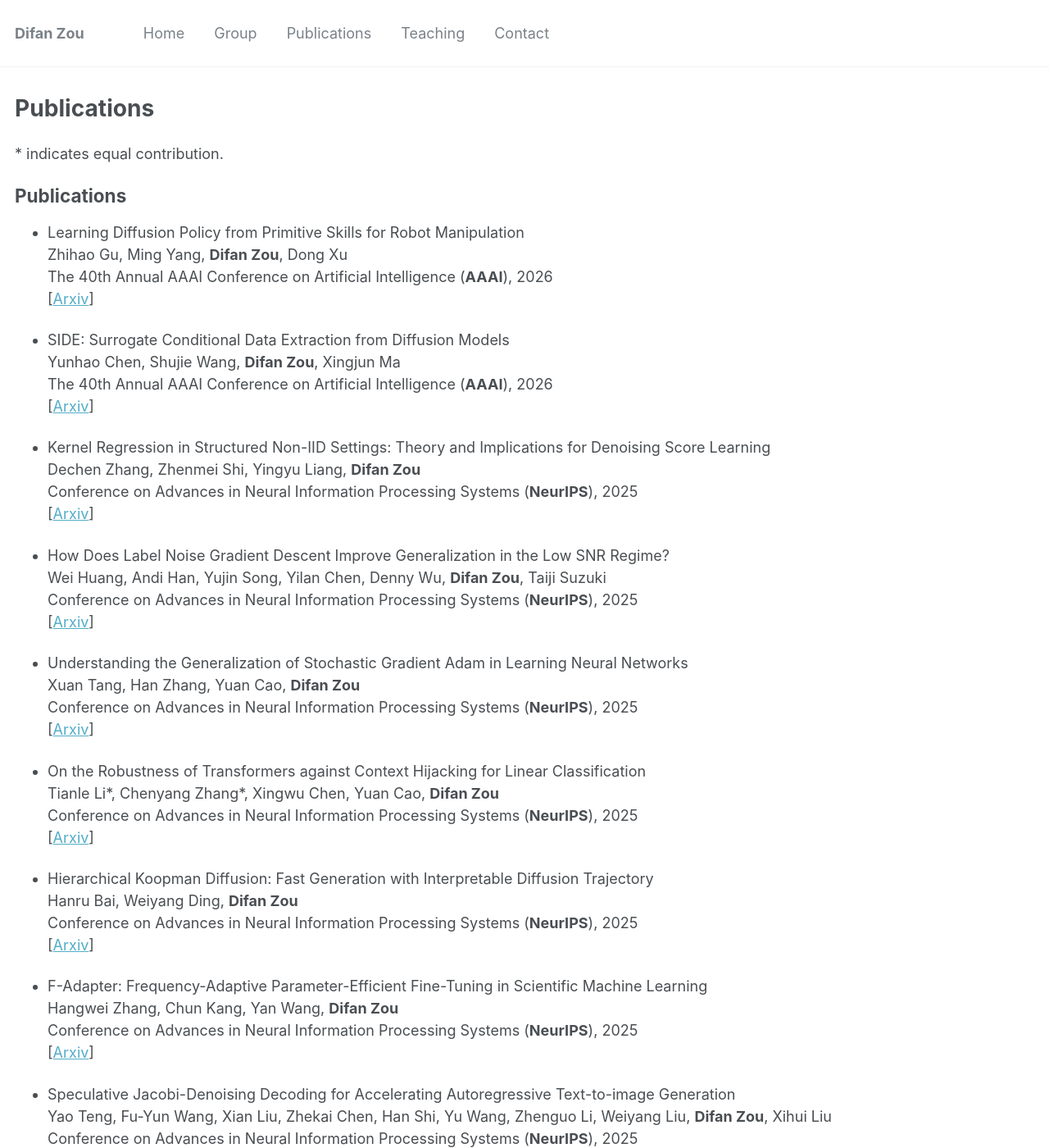
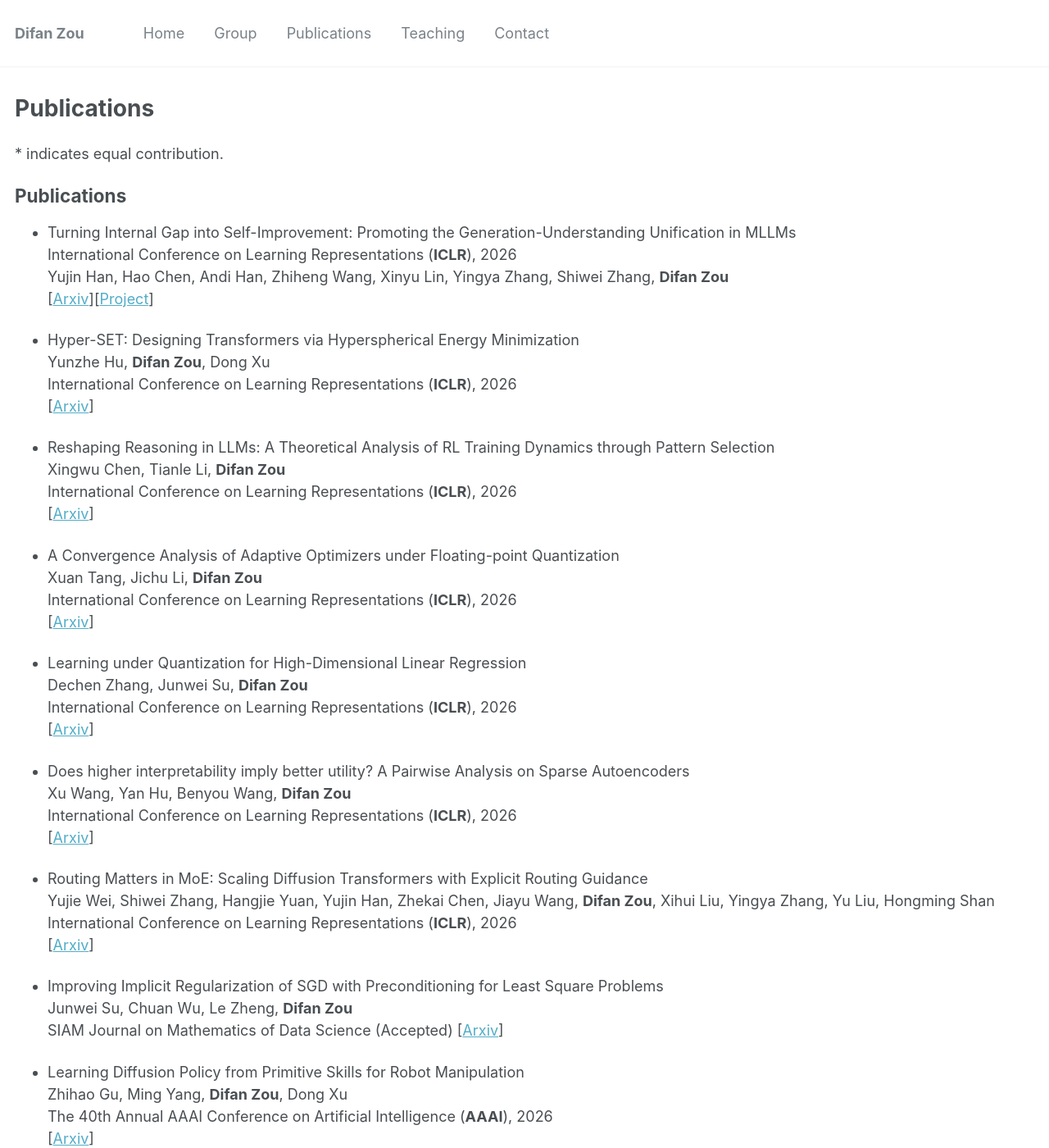
Before and after one commit to difanzou/difanzou.github.io, a Jekyll site: the page built from _pages/publications.md, in a window 1280 px wide and 1400 px high. Shown: the whole window at 82% size. Built offline with Jekyll 4.4.1, drawn with Linux system fonts in a browser that asks for light colours; some of the changed text lies outside the part shown.

Commit message:
add publications

```diff
--- a/_pages/publications.md
+++ b/_pages/publications.md
@@ -9,10 +9,50 @@ author_profile: true
 
 ## Publications
 
+* Turning Internal Gap into Self-Improvement: Promoting the Generation-Understanding Unification in MLLMs\
+International Conference on Learning Representations (**ICLR**), 2026 \
+Yujin Han, Hao Chen, Andi Han, Zhiheng Wang, Xinyu Lin, Yingya Zhang, Shiwei Zhang, **Difan Zou**\
+\[[Arxiv](https://arxiv.org/pdf/2507.16663)\]\[[Project](https://yujinhanml.github.io/self-improved-mllm/)\]
+
+* Hyper-SET: Designing Transformers via Hyperspherical Energy Minimization\
+Yunzhe Hu, **Difan Zou**, Dong Xu\
+International Conference on Learning Representations (**ICLR**), 2026 \
+\[[Arxiv](https://arxiv.org/pdf/2502.11646)\]
+
+* Reshaping Reasoning in LLMs: A Theoretical Analysis of RL Training Dynamics through Pattern Selection\
+Xingwu Chen, Tianle Li, **Difan Zou**\
+International Conference on Learning Representations (**ICLR**), 2026 \
+\[[Arxiv](https://arxiv.org/pdf/2506.04695)\]
+
+* A Convergence Analysis of Adaptive Optimizers under Floating-point Quantization\
+Xuan Tang, Jichu Li, **Difan Zou**\
+International Conference on Learning Representations (**ICLR**), 2026 \
+\[[Arxiv](https://arxiv.org/pdf/2510.21314)\]
+
+* Learning under Quantization for High-Dimensional Linear Regression\
+Dechen Zhang, Junwei Su, **Difan Zou**\
+International Conference on Learning Representations (**ICLR**), 2026 \
+\[[Arxiv](https://arxiv.org/pdf/2510.18259)\]
+
+* Does higher interpretability imply better utility? A Pairwise Analysis on Sparse Autoencoders\
+Xu Wang, Yan Hu, Benyou Wang, **Difan Zou**\
+International Conference on Learning Representations (**ICLR**), 2026 \
+\[[Arxiv](https://arxiv.org/pdf/2510.03659)\]
+
+* Routing Matters in MoE: Scaling Diffusion Transformers with Explicit Routing Guidance\
+Yujie Wei, Shiwei Zhang, Hangjie Yuan, Yujin Han, Zhekai Chen, Jiayu Wang, **Difan Zou**, Xihui Liu, Yingya Zhang, Yu Liu, Hongming Shan\
+International Conference on Learning Representations (**ICLR**), 2026 \
+\[[Arxiv](https://arxiv.org/pdf/2510.24711)\]
+
+* Improving Implicit Regularization of SGD with Preconditioning for Least Square Problems\
+Junwei Su,  Chuan Wu, Le Zheng, **Difan Zou**\
+SIAM Journal on Mathematics of Data Science (Accepted)
+\[[Arxiv](https://arxiv.org/pdf/2403.08585.pdf)\]
+
 * Learning Diffusion Policy from Primitive Skills for Robot Manipulation\
 Zhihao Gu, Ming Yang, **Difan Zou**, Dong Xu\
 The 40th Annual AAAI Conference on Artificial Intelligence (**AAAI**), 2026\
-\[[Arxiv](./)\]
+\[[Arxiv](https://arxiv.org/pdf/2601.01948)\]
 
 * SIDE: Surrogate Conditional Data Extraction from Diffusion Models\
 Yunhao Chen, Shujie Wang, **Difan Zou**, Xingjun Ma \
```
Also changed, not shown: other parts of _pages/publications.md (+0 -33 lines).
